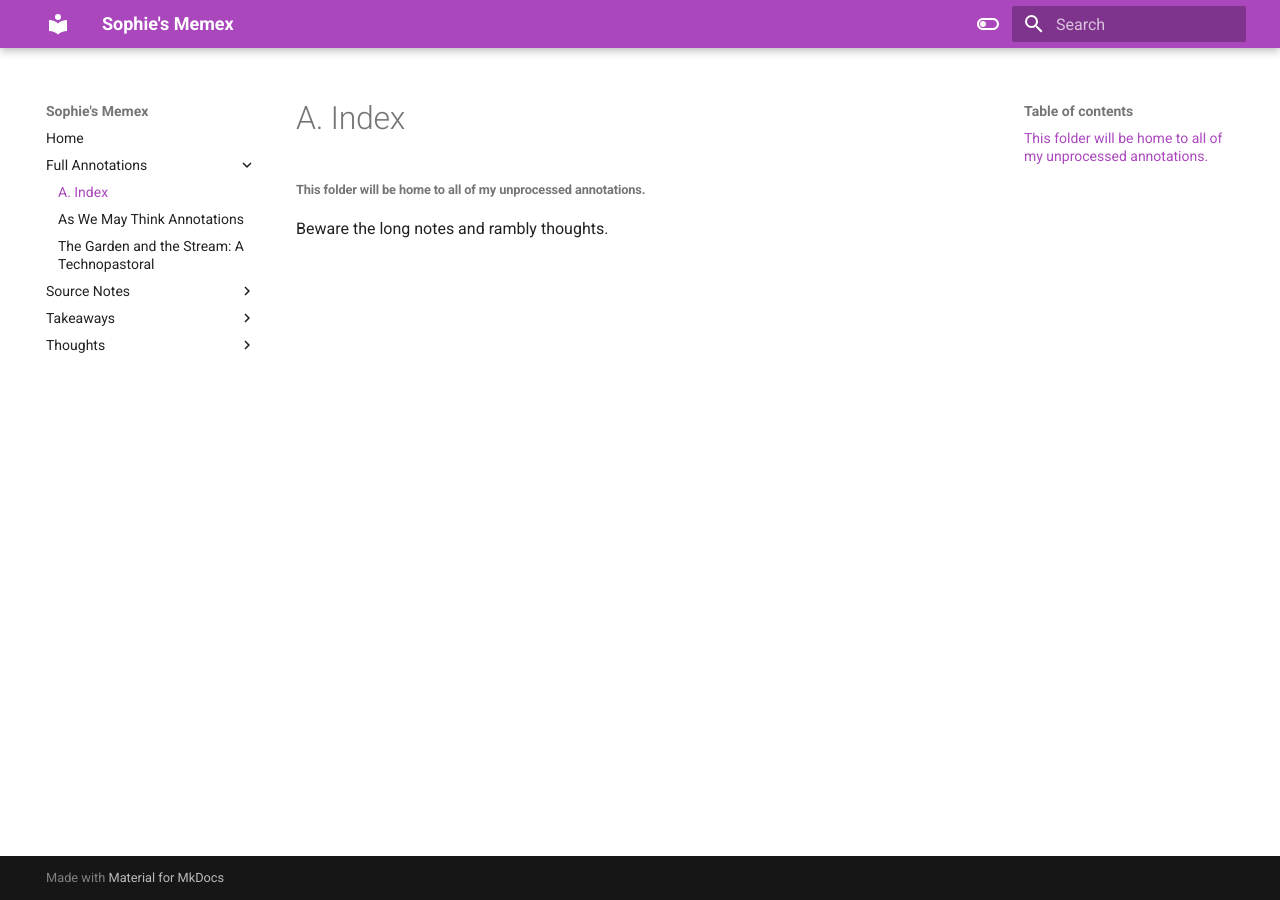
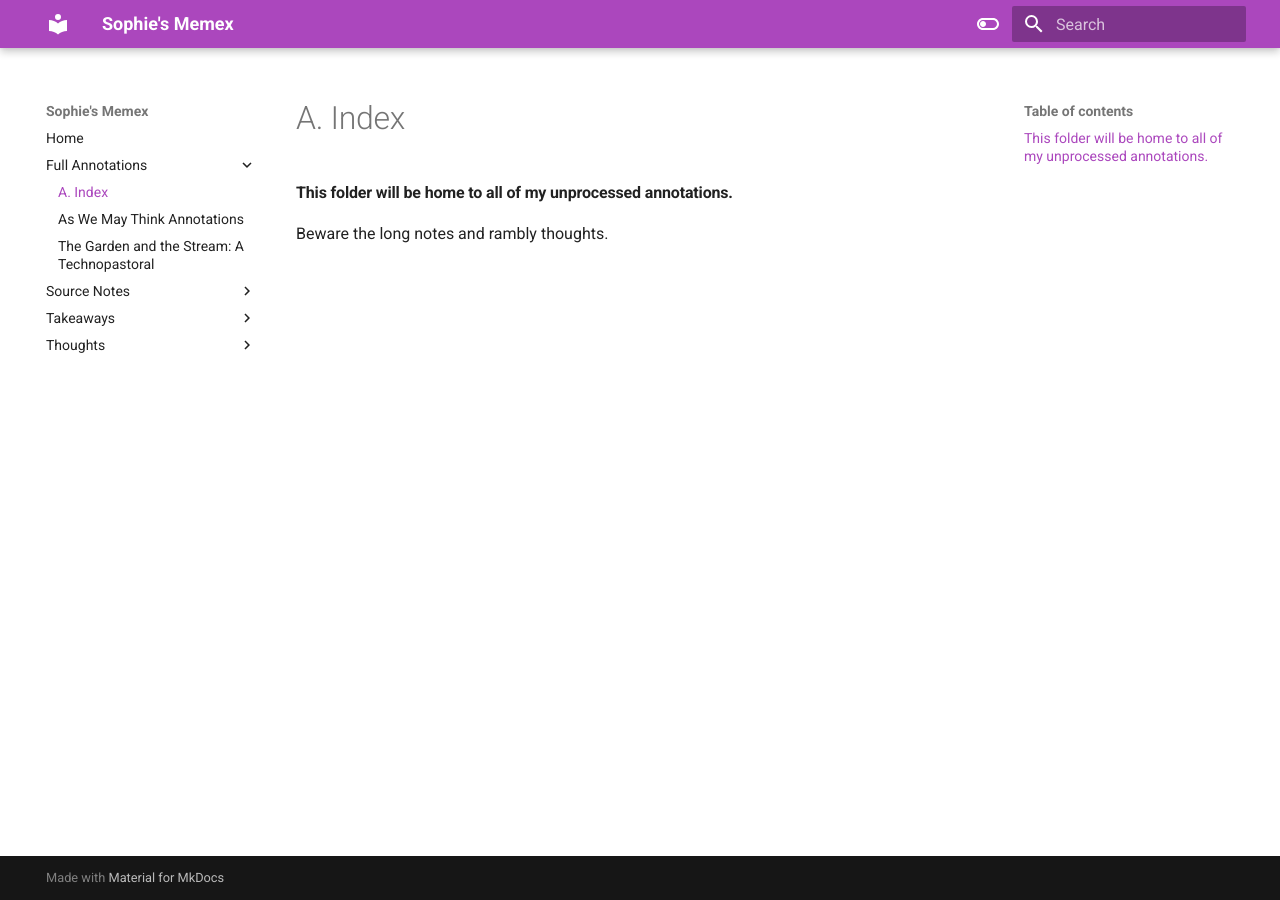
Before and after one commit to probablyanxious/hist1900-memex, an MkDocs documentation site: the page built from docs/Full Annotations/A. Index.md, in a window 1280 px wide. Built offline with MkDocs 1.6.1 and Material for MkDocs 9.7.7, drawn with Linux system fonts in a browser that asks for light colours.

```diff
--- a/docs/Full Annotations/A. Index.md
+++ b/docs/Full Annotations/A. Index.md
@@ -1,3 +1,3 @@
-###### This folder will be home to all of my unprocessed annotations.
+#### This folder will be home to all of my unprocessed annotations.
 
 Beware the long notes and rambly thoughts.
```
